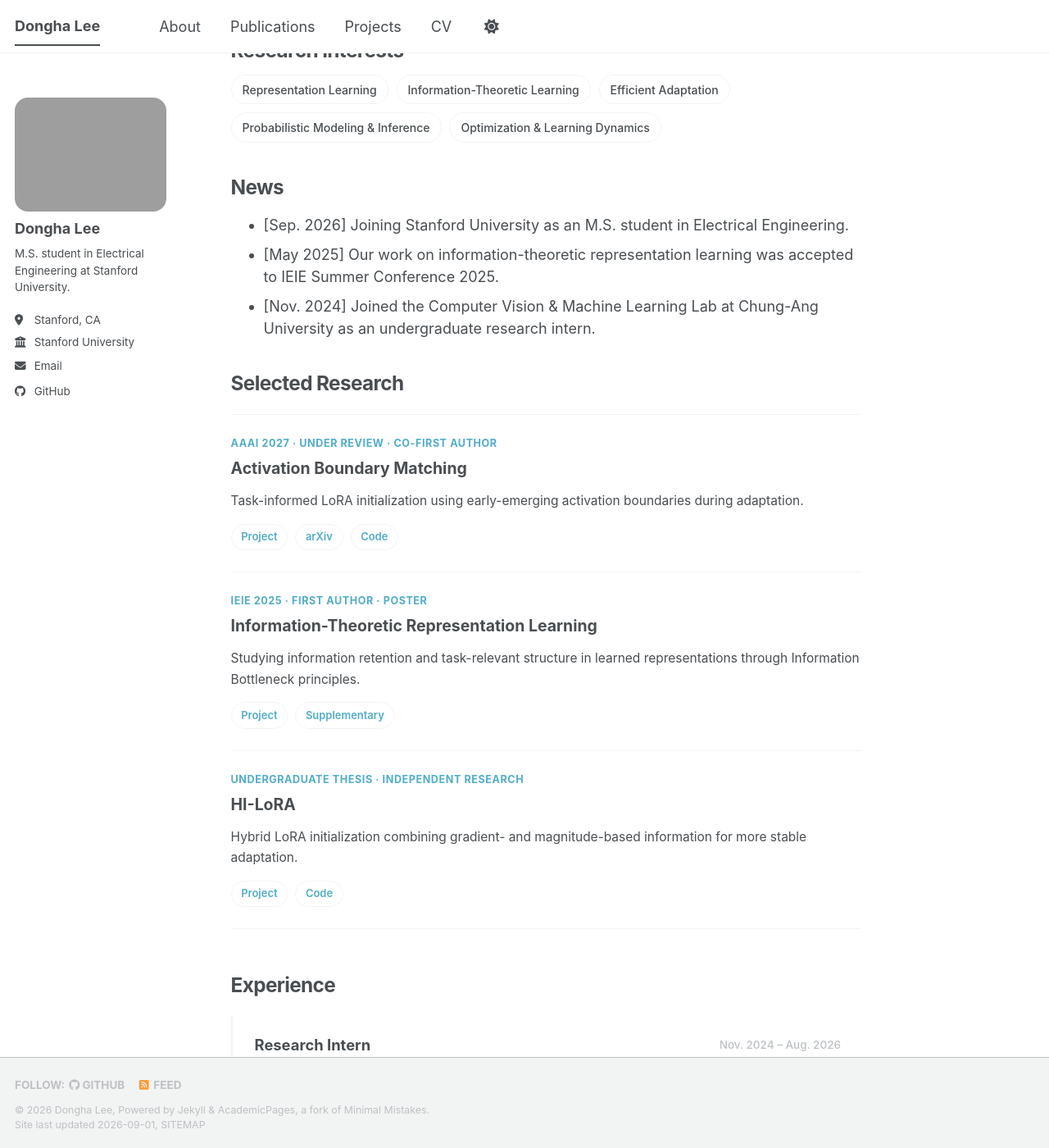
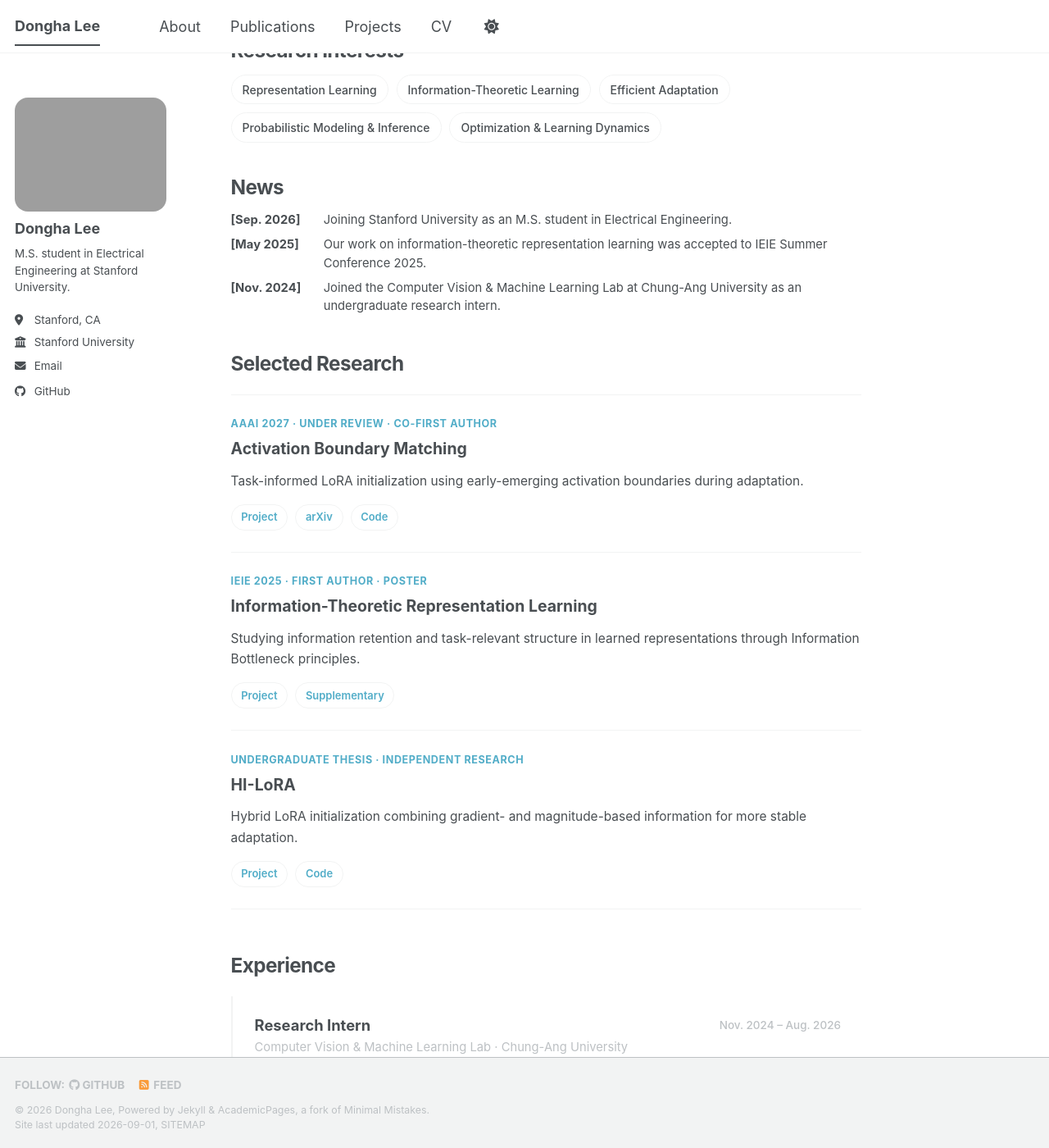
Before and after one commit to lee-research/lee-research.github.io, a Jekyll site: the page built from _pages/about.md, in a window 1280 px wide and 1400 px high, scrolled down 276 px. Shown: the whole window at 82% size. Built offline with Jekyll 4.4.1, drawn with Linux system fonts in a browser that asks for light colours; a script bundle is joined from its source files by our own code; library files that are not in the unit come from our copies.

Commit message:
Update _custom.scss

```diff
--- a/_sass/_custom.scss
+++ b/_sass/_custom.scss
@@ -916,12 +916,32 @@
 
 
 /* News */
-.news-list li {
-  font-size: 0.82rem !important;
-  line-height: 1.55;
+.news-list-simple {
+  margin: 0.8rem 0 2.5rem;
+  padding: 0;
+  list-style: none;
 }
 
-.news-date {
-  font-size: 0.76rem !important;
-  font-weight: 600;
+.news-list-simple li {
+  display: grid;
+  grid-template-columns: 105px 1fr;
+  gap: 0.45rem;
+
+  margin-bottom: 0.45rem;
+
+  font-size: 0.82rem;
+  line-height: 1.5;
 }
+
+.news-date-simple {
+  font-weight: 700;
+  white-space: nowrap;
+}
+
+@media (max-width: 768px) {
+  .news-list-simple li {
+    grid-template-columns: 1fr;
+    gap: 0.05rem;
+    margin-bottom: 0.8rem;
+  }
+}
```
